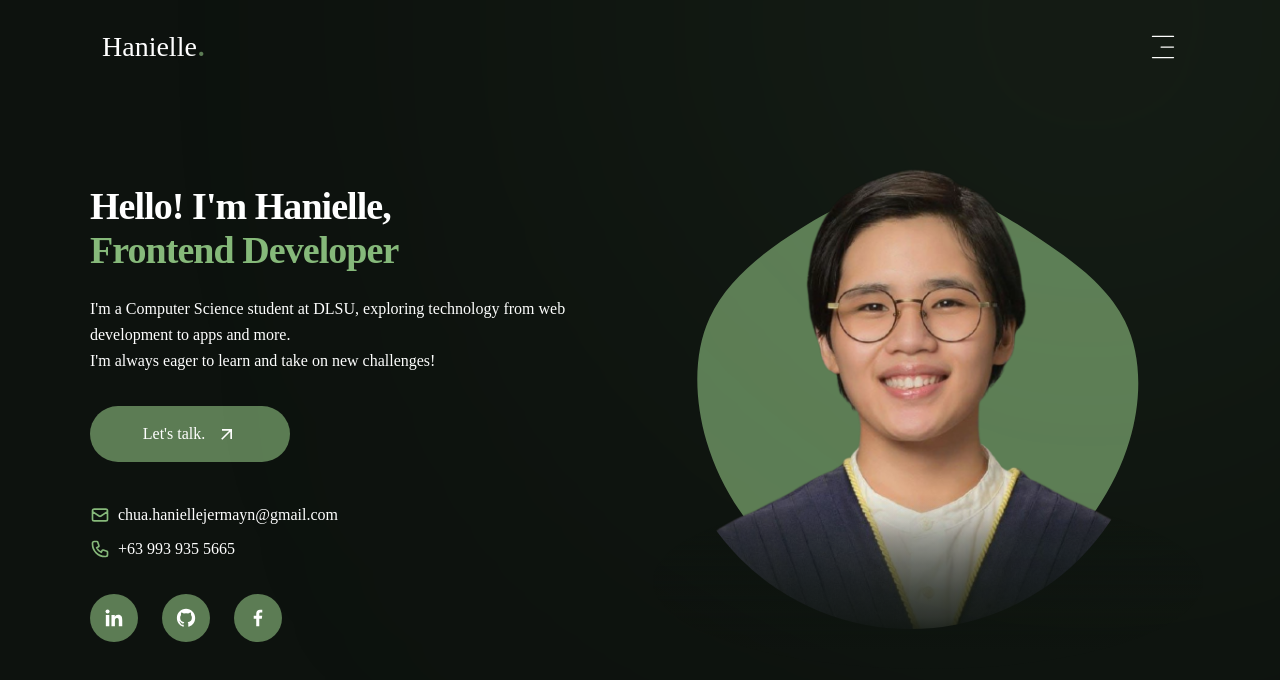
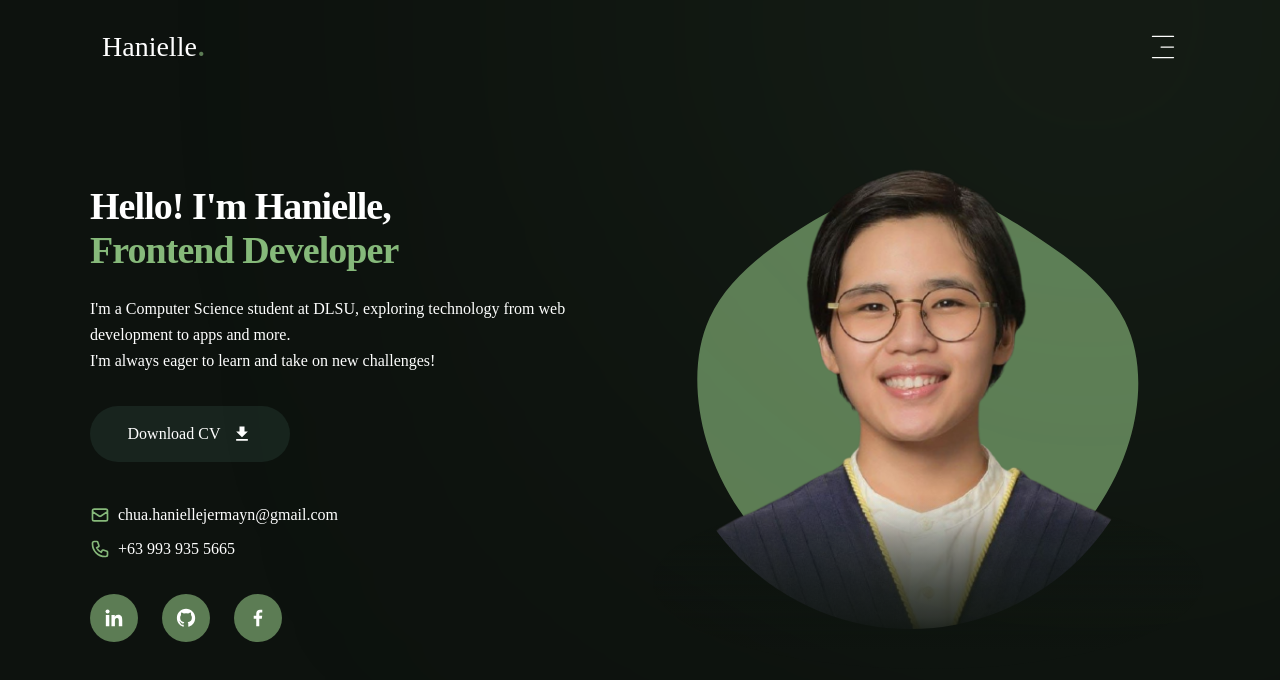
Before and after one commit to haniellejermayn/haniellejermayn-portfolio, a Next.js app: page / in a window 1280 px wide. Shown: the top 680 px of the page. Built offline with nearby package versions, Linux system fonts and the light colour scheme; a web font is replaced by a local one.

Commit message:
replaced let's talk button with download CV for now

```diff
--- a/src/app/page.jsx
+++ b/src/app/page.jsx
@@ -1,7 +1,7 @@
 "use client";
 import { motion } from "framer-motion";
 import { TypeAnimation } from "react-type-animation";
-import { MdArrowOutward } from "react-icons/md";
+import { MdFileDownload } from "react-icons/md";
 import { HiOutlinePhone, HiOutlineMailm, HiOutlineMail } from "react-icons/hi";
 
 import Blob from "@/components/Blob";
@@ -51,6 +51,7 @@ const Home = () => {
             web development to apps and more. <br />
             I'm always eager to learn and take on new challenges!
           </p>
+          {/* DOESNT WORK
           <a
             href="mailto:chua.haniellejermayn@example.com"
             className="btn btn-lg btn-accent mb-10"
@@ -58,6 +59,17 @@ const Home = () => {
             <div className="flex items-center gap-3">
               <span>Let's talk.</span>
               <MdArrowOutward className="text-xl"></MdArrowOutward>
+            </div>
+          </a>
+           */}
+          <a
+            href="/assets/Chua Resume.pdf"
+            download
+            className="btn btn-lg btn-tertiary mb-10"
+          >
+            <div className="flex items-center gap-3">
+              <span>Download CV</span>
+              <MdFileDownload className="text-xl"></MdFileDownload>
             </div>
           </a>
           {/* Contact Info */}
```
